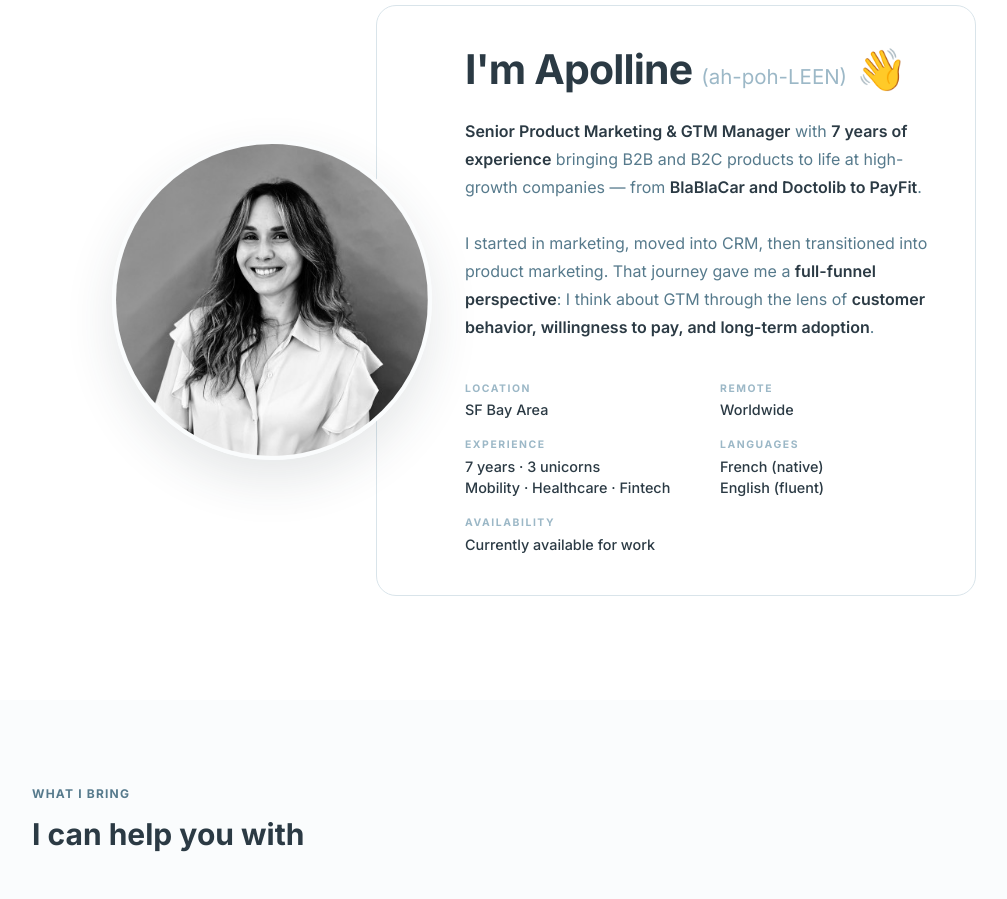
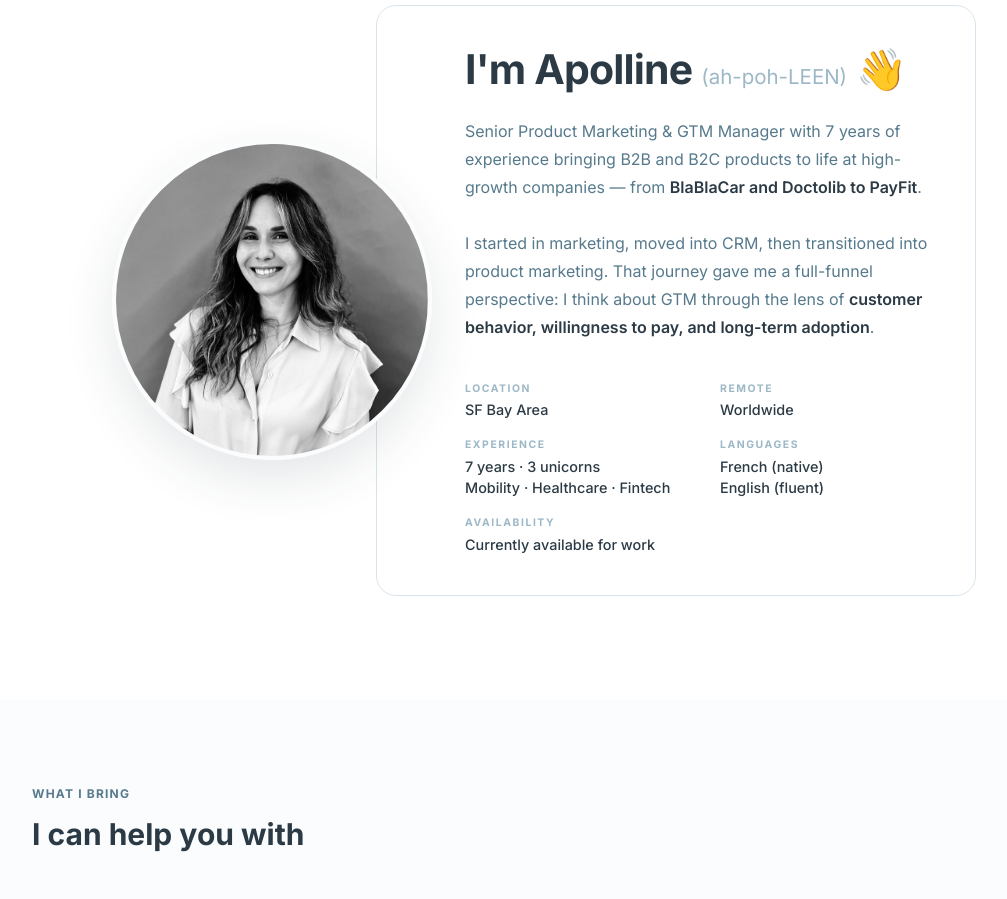
Before and after one commit to ApollineAurenche/portfolio-site, a React (Vite) app: page / in a window 1280 px wide. Shown: the part 900-1799 px from the top of the page, without its empty margins (96-1103 px from the left). Built offline with nearby package versions, Linux system fonts and the light colour scheme.

Commit message:
Reduce highlights to 2 key phrases only

```diff
--- a/src/App.jsx
+++ b/src/App.jsx
@@ -894,9 +894,9 @@ function IntroHero({ onContact }) {
                   I'm Apolline <span style={{ fontSize: '0.5em', fontWeight: 400, color: SLATE.mid, letterSpacing: 0 }}>(ah-poh-LEEN)</span> 👋
                 </h2>
                 <p style={{ fontSize: '1rem', color: SLATE.accent, lineHeight: 1.75, maxWidth: '600px', margin: '0 0 2.5rem' }}>
-                  <span style={{ color: SLATE.dark, fontWeight: 600 }}>Senior Product Marketing & GTM Manager</span> with <span style={{ color: SLATE.dark, fontWeight: 600 }}>7 years of experience</span> bringing B2B and B2C products to life at high-growth companies — from <span style={{ color: SLATE.dark, fontWeight: 600 }}>BlaBlaCar and Doctolib to PayFit</span>.
+                  Senior Product Marketing & GTM Manager with 7 years of experience bringing B2B and B2C products to life at high-growth companies — from <span style={{ color: SLATE.dark, fontWeight: 600 }}>BlaBlaCar and Doctolib to PayFit</span>.
                   <br /><br />
-                  I started in marketing, moved into CRM, then transitioned into product marketing. That journey gave me a <span style={{ color: SLATE.dark, fontWeight: 600 }}>full-funnel perspective</span>: I think about GTM through the lens of <span style={{ color: SLATE.dark, fontWeight: 600 }}>customer behavior, willingness to pay, and long-term adoption</span>.
+                  I started in marketing, moved into CRM, then transitioned into product marketing. That journey gave me a full-funnel perspective: I think about GTM through the lens of <span style={{ color: SLATE.dark, fontWeight: 600 }}>customer behavior, willingness to pay, and long-term adoption</span>.
                 </p>
 
                 {/* Info grid */}
```
Also changed, not shown: vite.config.js.timestamp-1781569641344-6b93ae2393e05.mjs (added, +10 -0 lines).
